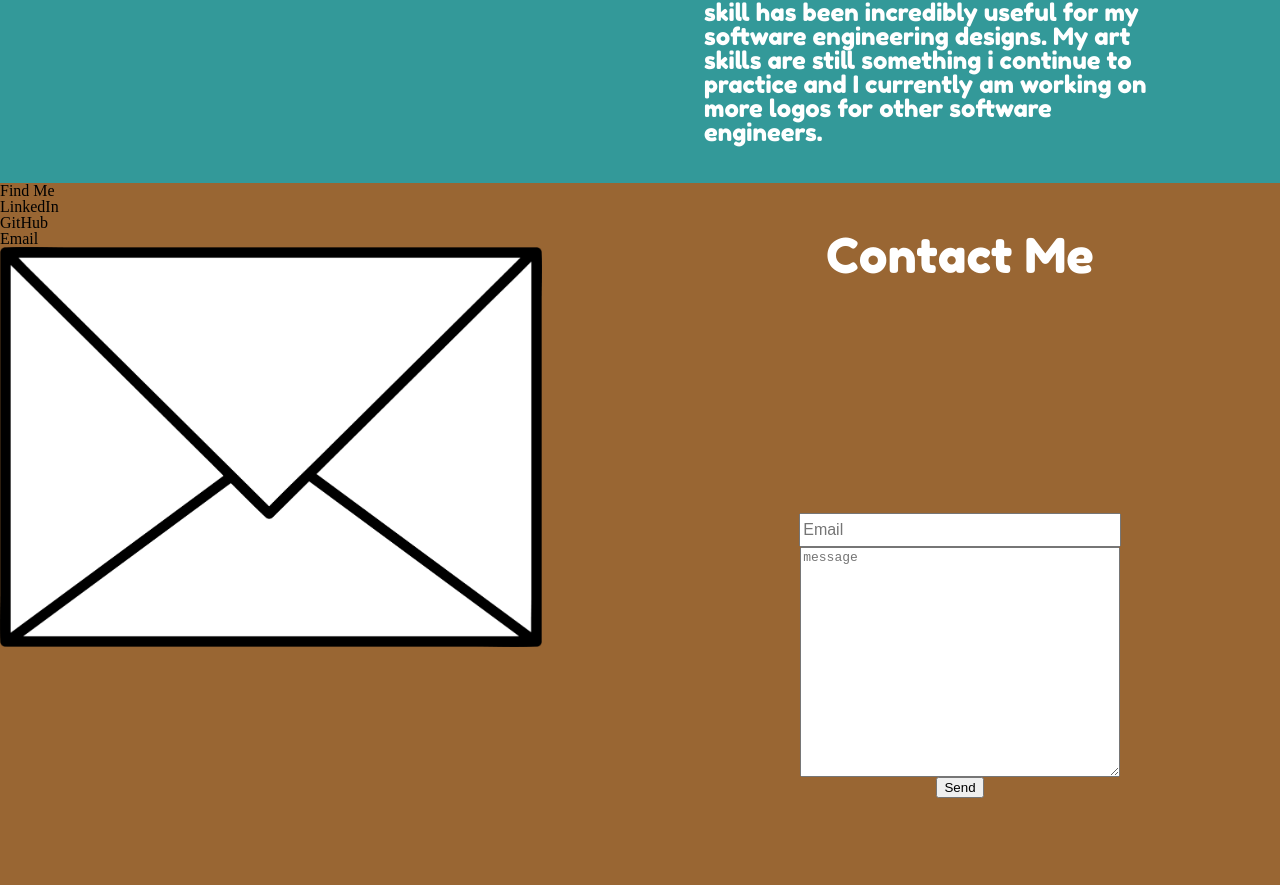
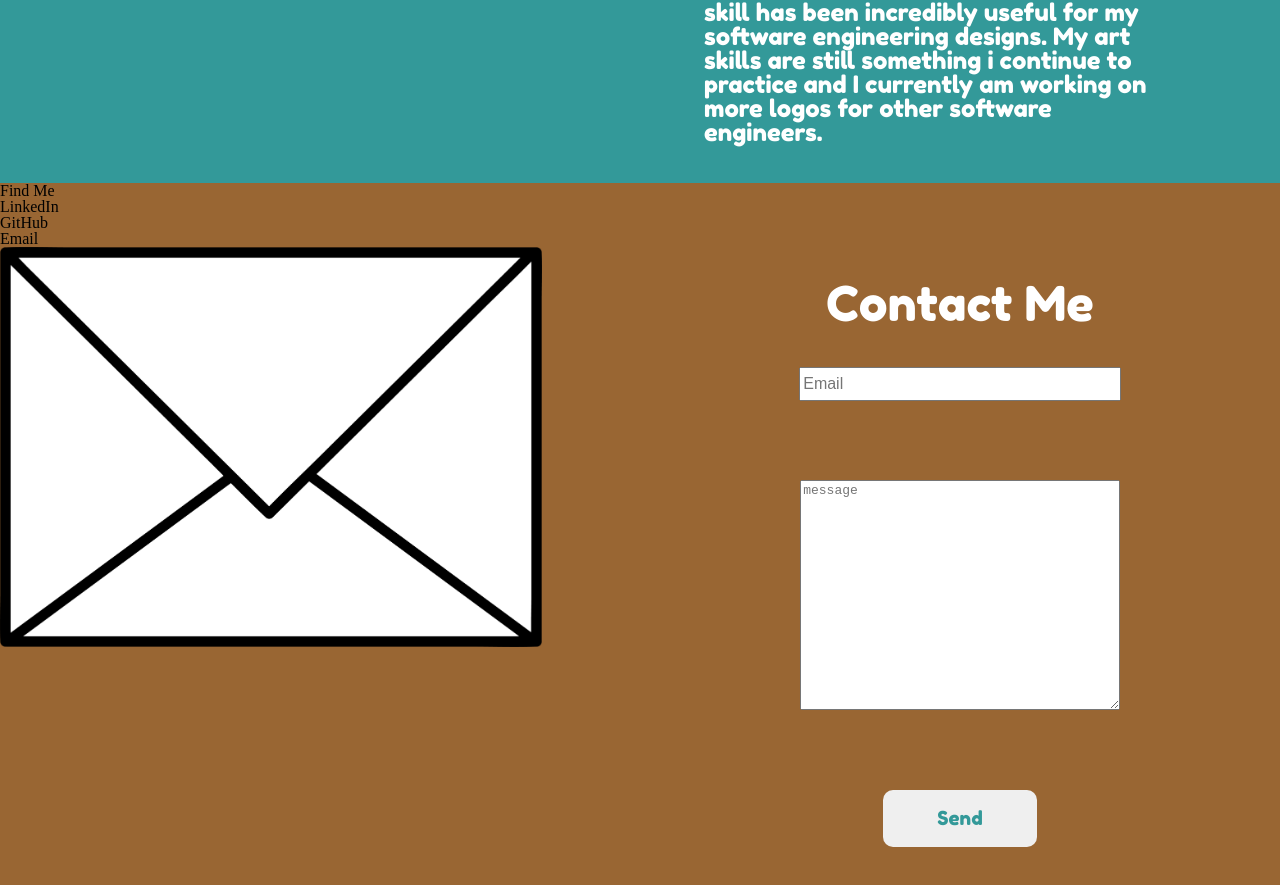
Before and after one commit to jadeli1720/netflify-test-site, a React (Create React App) app in the folder my-portfolio-site/: page / in a window 1280 px wide. Shown: the part 2217-3102 px from the top of the page. Built offline with nearby package versions, Linux system fonts and the light colour scheme.

Commit message:
fixing contact me page

```diff
--- a/my-portfolio-site/src/components/contact/contact.scss
+++ b/my-portfolio-site/src/components/contact/contact.scss
@@ -15,7 +15,7 @@
         display: flex;
         flex-direction: column;
         align-items: center;
-        justify-content: space-around;
+        justify-content: center;
 
         h2 {
             font-size: 3em;
@@ -29,7 +29,7 @@
             display: flex;
             flex-direction: column;
             align-items: center;
-            justify-content: center;
+            justify-content: space-around;
 
             input {
                 width: 70%;
@@ -42,6 +42,23 @@
                 height: 40%;
                 font-size: 1em;
             }
+
+            button {
+                width: 8em;
+                height: 3em;
+                font-family: 'Fredoka One', 'Arial Black';
+                font-size: 1.2em;
+                border-radius: 10px;
+                color: #339999;
+                border: none;
+
+                    &:hover{
+                        color: #fff;
+                        background-color: #339999;
+                        transition: 0.6s all;
+                        cursor: pointer;
+            }
+            }
         }
     }
 }
```
